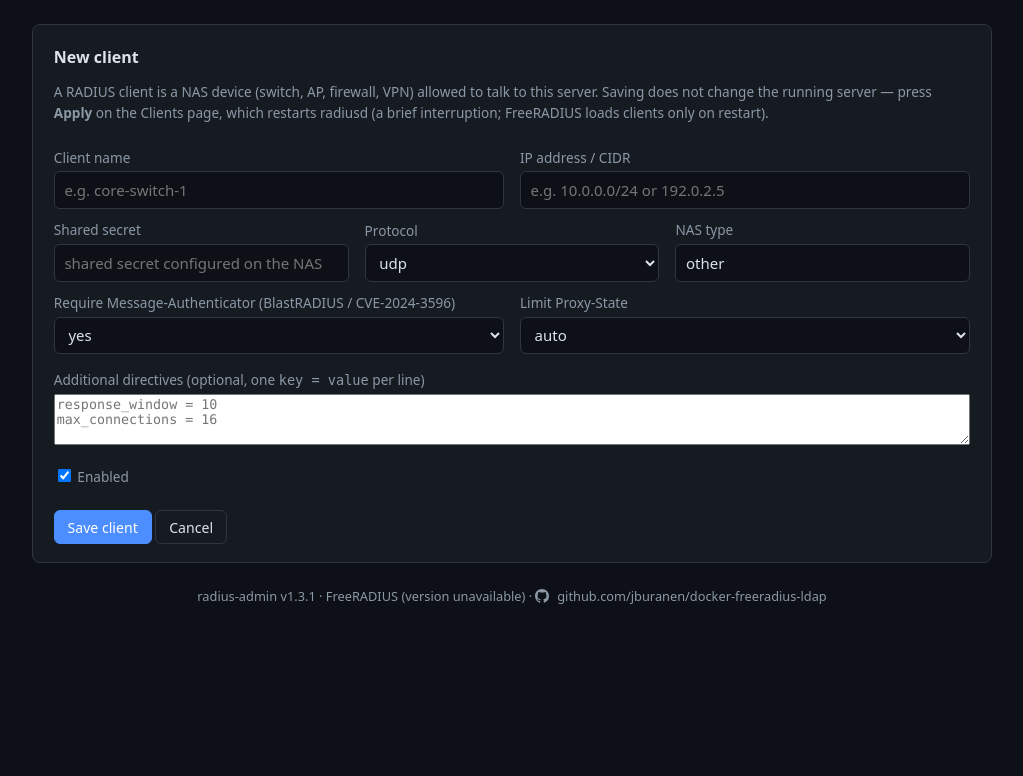
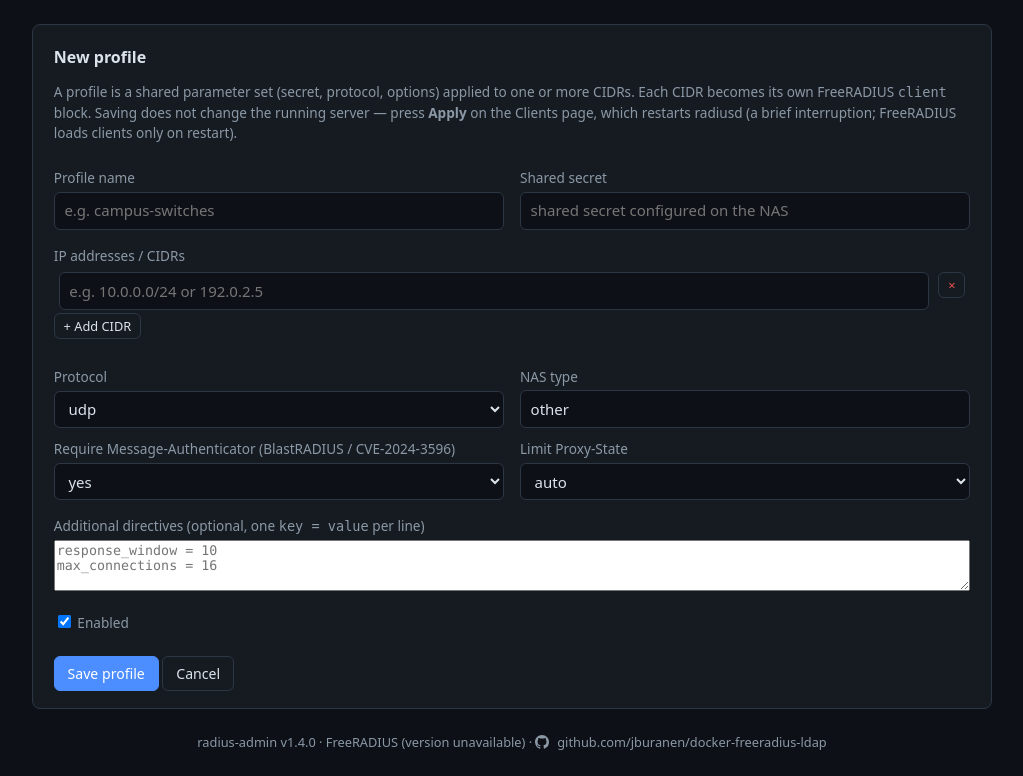
Before and after one commit to jburanen/docker-freeradius-ldap, a Flask app: page /clients/new in a window 1280 px wide. Shown: the part 49-825 px from the top of the page, without its empty margins (128-1151 px from the left). Before the commit the page ends 653 px from the top, so only its background shows below. Run offline with Flask 3, Linux system fonts and the light colour scheme; the visitor is signed in with stand-in values (Sample User, id 1); parts of the project's set-up code (start-up, migrations or seed data) failed here and were passed over.

Commit message:
Model RADIUS clients as profiles (shared params + multiple CIDRs)
A Clients-tab entry is now a "profile": a named parameter set (secret,
proto, nas_type, msg-auth/proxy-state, extra directives) plus a list of
CIDRs. Each CIDR renders as its own client{} block, named <profile> or
<profile>-<n>, all sharing shortname=<profile> so logs identify the
profile. Profile names must be unique (they seed block names). The editor
gains an add/remove CIDR list; the list shows all CIDRs; terminology is
"profile" throughout the tab.

Legacy single-ipaddr clients (<= 1.3, incl. the old seed) migrate to
cidrs:[ipaddr] on load, so upgrades just work (one benign post-upgrade
"pending changes" as the content hash reshapes). Cluster sync carries
over; validate_clients_payload updated for the cidrs shape and now also
rejects duplicate profile names.

Also: land on the Clients tab after login. ADMIN_VERSION 1.4.0.

Co-Authored-By: Claude Opus 4.8 <noreply@anthropic.com>

```diff
--- a/web/app/app.py
+++ b/web/app/app.py
@@ -42,7 +42,7 @@ logging.basicConfig(level=logging.INFO, format="%(asctime)s %(levelname)s %(mess
 log = logging.getLogger("radius-admin")
 
 # Shown in the footer; bump when the panel changes.
-ADMIN_VERSION = "1.3.1"
+ADMIN_VERSION = "1.4.0"
 
 
 def env(name, default=None, required=False):
@@ -127,7 +127,10 @@ ATTR_NAME_RE = re.compile(r"^[A-Za-z0-9][A-Za-z0-9._-]*$")
 UNQUOTED_VALUE_RE = re.compile(r"^[A-Za-z0-9][A-Za-z0-9._-]*$")
 OPERATORS = ("=", ":=", "+=")
 
-# --- RADIUS clients (NAS devices), managed by the Clients tab ---
+# --- Client profiles, managed by the Clients tab ---
+# A profile is a named parameter set (secret, proto, options, ...) plus one or
+# more CIDRs. Each CIDR is rendered as its own FreeRADIUS client{} block, all
+# sharing the profile name as their shortname.
 CLIENT_NAME_RE = re.compile(r"^[A-Za-z0-9][A-Za-z0-9_.-]*$")
 NAS_TYPE_RE = re.compile(r"^[A-Za-z0-9_-]+$")
 # Each free-form extra line must be `directive = value`; no braces (which
@@ -136,13 +139,13 @@ CLIENT_EXTRA_RE = re.compile(r"^[A-Za-z0-9_]+\s*=\s*[^{}\r\n]+$")
 TRISTATE = ("yes", "no", "auto")
 CLIENT_PROTOS = ("udp", "tcp", "*")
 
-# Out-of-box client: the same values the four removed RADIUS_CLIENT_* env
+# Out-of-box profile: the same values the four removed RADIUS_CLIENT_* env
 # vars used to seed. Written on first run; editable in the panel afterwards.
 def default_clients():
     return [{
         "id": uuid.uuid4().hex[:12],
         "name": "default",
-        "ipaddr": "0.0.0.0/0",
+        "cidrs": ["0.0.0.0/0"],
         "secret": "testing123",
         "proto": "udp",
         "nas_type": "other",
@@ -225,8 +228,17 @@ def save_state(state):
     atomic_write(STATE_PATH, json.dumps(state, indent=2))
 
 
+def _migrate_profile(p):
+    """Upgrade a legacy single-`ipaddr` client (<= 1.3) to a `cidrs` profile."""
+    if isinstance(p, dict) and "cidrs" not in p and "ipaddr" in p:
+        p = dict(p)
+        p["cidrs"] = [p.pop("ipaddr")]
+    return p
+
+
 def load_clients():
-    return load_json(CLIENTS_PATH, {"clients": []})["clients"]
+    return [_migrate_profile(p)
+            for p in load_json(CLIENTS_PATH, {"clients": []})["clients"]]
 
 
 def save_clients(clients):
@@ -288,7 +300,7 @@ def write_authorize(rules):
 
 
 # ---------------------------------------------------------------------------
-# clients.conf rendering (RADIUS clients / NAS devices)
+# clients.conf rendering (profile -> one client{} block per CIDR)
 # ---------------------------------------------------------------------------
 
 def _quote_secret(value):
@@ -296,22 +308,37 @@ def _quote_secret(value):
     return f'"{escaped}"'
 
 
-def render_client_block(client):
-    # In FreeRADIUS 3.2 `ipaddr` accepts IPv4, IPv6, and CIDR for both.
-    lines = [f'client {client["name"]} {{']
-    lines.append(f'\tipaddr = {client["ipaddr"]}')
-    lines.append(f'\tproto = {client.get("proto", "udp")}')
-    lines.append(f'\tsecret = {_quote_secret(client["secret"])}')
-    if client.get("nas_type"):
-        lines.append(f'\tnas_type = {client["nas_type"]}')
-    lines.append("\trequire_message_authenticator = "
-                 f'{client.get("require_message_authenticator", "yes")}')
-    lines.append(f'\tlimit_proxy_state = {client.get("limit_proxy_state", "auto")}')
-    for extra in client.get("extra", "").splitlines():
-        if extra.strip():
-            lines.append(f"\t{extra.strip()}")
-    lines.append("}")
-    return "\n".join(lines)
+def profile_cidrs(profile):
+    return [c for c in profile.get("cidrs", []) if str(c).strip()]
+
+
+def render_profile_blocks(profile):
+    """One FreeRADIUS client{} block per CIDR. Block names must be unique, so
+    multi-CIDR profiles get a numeric suffix; all blocks share the profile
+    name as their shortname so logs identify the profile, not the CIDR."""
+    cidrs = profile_cidrs(profile)
+    name = profile["name"]
+    blocks = []
+    for i, cidr in enumerate(cidrs):
+        block_name = name if len(cidrs) == 1 else f"{name}-{i + 1}"
+        # In FreeRADIUS 3.2 `ipaddr` accepts IPv4, IPv6, and CIDR for both.
+        lines = [f'client {block_name} {{']
+        lines.append(f'\tipaddr = {cidr}')
+        if block_name != name:
+            lines.append(f'\tshortname = {name}')
+        lines.append(f'\tproto = {profile.get("proto", "udp")}')
+        lines.append(f'\tsecret = {_quote_secret(profile["secret"])}')
+        if profile.get("nas_type"):
+            lines.append(f'\tnas_type = {profile["nas_type"]}')
+        lines.append("\trequire_message_authenticator = "
+                     f'{profile.get("require_message_authenticator", "yes")}')
+        lines.append(f'\tlimit_proxy_state = {profile.get("limit_proxy_state", "auto")}')
+        for extra in profile.get("extra", "").splitlines():
+            if extra.strip():
+                lines.append(f"\t{extra.strip()}")
+        lines.append("}")
+        blocks.append("\n".join(lines))
+    return blocks
 
 
 def render_clients_conf(clients):
@@ -320,10 +347,12 @@ def render_clients_conf(clients):
         f"# Generated: {datetime.now(timezone.utc).isoformat(timespec='seconds')}",
         "",
     ]
-    for client in clients:
-        if not client.get("enabled", True):
+    for profile in clients:
+        if not profile.get("enabled", True) or not profile_cidrs(profile):
             continue
-        lines.append(render_client_block(client))
+        lines.append(f"# profile: {profile['name']}")
+        for block in render_profile_blocks(profile):
+            lines.append(block)
         lines.append("")
     return "\n".join(lines) + "\n"
 
@@ -640,39 +669,48 @@ def validate_rules_payload(rules):
 
 
 def validate_clients_payload(clients):
-    """Structural check of a pushed client list; returns an error string or
-    None. Mirrors validate_client_form so a peer can't be handed a clients.conf
-    that would crash-loop its radiusd."""
+    """Structural check of a pushed profile list; returns an error string or
+    None. Mirrors validate_profile_form so a peer can't be handed a
+    clients.conf that would crash-loop its radiusd."""
     if not isinstance(clients, list):
         return "clients must be a list"
     if not any(isinstance(c, dict) and c.get("enabled", True) for c in clients):
-        return "at least one enabled client is required"
-    for client in clients:
-        if not isinstance(client, dict):
-            return "client entries must be objects"
-        name = str(client.get("name", ""))
+        return "at least one enabled profile is required"
+    seen = set()
+    for profile in clients:
+        profile = _migrate_profile(profile)
+        if not isinstance(profile, dict):
+            return "profile entries must be objects"
+        name = str(profile.get("name", ""))
         if not CLIENT_NAME_RE.fullmatch(name):
-            return f"invalid client name {name!r}"
-        try:
-            ipaddress.ip_network(str(client.get("ipaddr", "")), strict=False)
-        except ValueError:
-            return f"invalid IP/CIDR in client {name!r}"
-        secret = client.get("secret")
+            return f"invalid profile name {name!r}"
+        if name.lower() in seen:
+            return f"duplicate profile name {name!r}"
+        seen.add(name.lower())
+        cidrs = profile.get("cidrs")
+        if not isinstance(cidrs, list) or not any(str(c).strip() for c in cidrs):
+            return f"profile {name!r} has no CIDRs"
+        for cidr in cidrs:
+            try:
+                ipaddress.ip_network(str(cidr), strict=False)
+            except ValueError:
+                return f"invalid CIDR {cidr!r} in profile {name!r}"
+        secret = profile.get("secret")
         if not isinstance(secret, str) or not secret or "\n" in secret or "\r" in secret:
-            return f"invalid secret in client {name!r}"
-        if client.get("proto", "udp") not in CLIENT_PROTOS:
-            return f"invalid proto in client {name!r}"
-        if client.get("nas_type") and not NAS_TYPE_RE.fullmatch(str(client["nas_type"])):
-            return f"invalid nas_type in client {name!r}"
-        if client.get("require_message_authenticator", "yes") not in TRISTATE:
-            return f"invalid require_message_authenticator in client {name!r}"
-        if client.get("limit_proxy_state", "auto") not in TRISTATE:
-            return f"invalid limit_proxy_state in client {name!r}"
-        for line in str(client.get("extra", "")).splitlines():
+            return f"invalid secret in profile {name!r}"
+        if profile.get("proto", "udp") not in CLIENT_PROTOS:
+            return f"invalid proto in profile {name!r}"
+        if profile.get("nas_type") and not NAS_TYPE_RE.fullmatch(str(profile["nas_type"])):
+            return f"invalid nas_type in profile {name!r}"
+        if profile.get("require_message_authenticator", "yes") not in TRISTATE:
+            return f"invalid require_message_authenticator in profile {name!r}"
+        if profile.get("limit_proxy_state", "auto") not in TRISTATE:
+            return f"invalid limit_proxy_state in profile {name!r}"
+        for line in str(profile.get("extra", "")).splitlines():
             if line.strip() and not CLIENT_EXTRA_RE.fullmatch(line.strip()):
-                return f"invalid extra directive in client {name!r}"
-        client.setdefault("id", uuid.uuid4().hex[:12])
-        client["enabled"] = bool(client.get("enabled", True))
+                return f"invalid extra directive in profile {name!r}"
+        profile.setdefault("id", uuid.uuid4().hex[:12])
+        profile["enabled"] = bool(profile.get("enabled", True))
     return None
 
 
@@ -1010,10 +1048,10 @@ def validate_rule_form(form):
     return rule, errors
 
 
-def validate_client_form(form):
+def validate_profile_form(form):
     errors = []
     name = form.get("name", "").strip()
-    ipaddr = form.get("ipaddr", "").strip()
+    cidrs = [c.strip() for c in form.getlist("cidr") if c.strip()]
     secret = form.get("secret", "")
     proto = form.get("proto", "udp").strip()
     nas_type = form.get("nas_type", "").strip()
@@ -1023,14 +1061,14 @@ def validate_client_form(form):
     enabled = form.get("enabled") == "on"
 
     if not CLIENT_NAME_RE.fullmatch(name):
-        errors.append("Client name is required (letters, digits, . _ - ).")
-    if not ipaddr:
-        errors.append("IP address / CIDR is required.")
-    else:
+        errors.append("Profile name is required (letters, digits, . _ - ).")
+    if not cidrs:
+        errors.append("At least one IP address / CIDR is required.")
+    for cidr in cidrs:
         try:
-            ipaddress.ip_network(ipaddr, strict=False)
+            ipaddress.ip_network(cidr, strict=False)
         except ValueError:
-            errors.append(f"Invalid IP address or CIDR: {ipaddr!r}")
+            errors.append(f"Invalid IP address or CIDR: {cidr!r}")
     if not secret or "\n" in secret or "\r" in secret:
         errors.append("Shared secret is required (single line).")
     if proto not in CLIENT_PROTOS:
@@ -1046,9 +1084,9 @@ def validate_client_form(form):
             errors.append(f"Invalid extra directive: {line.strip()!r} "
                           "(use `directive = value`, no braces).")
 
-    client = {
+    profile = {
         "name": name,
-        "ipaddr": ipaddr,
+        "cidrs": cidrs,
         "secret": secret,
         "proto": proto,
         "nas_type": nas_type,
@@ -1057,7 +1095,13 @@ def validate_client_form(form):
         "extra": extra,
         "enabled": enabled,
     }
-    return client, errors
+    return profile, errors
+
+
+def profile_name_taken(profiles, name, exclude_id=None):
+    lowered = name.strip().lower()
+    return any(p["name"].strip().lower() == lowered and p.get("id") != exclude_id
+               for p in profiles)
 
 
 def pending_changes(rules):
@@ -1132,7 +1176,7 @@ def login():
         if ok:
             session["user"] = username
             log.info("login ok: %s", username)
-            return redirect(url_for("index"))
+            return redirect(url_for("clients_page"))
         time.sleep(1)  # slow down brute force
         flash(message, "error")
     return render_template("login.html")
@@ -1221,7 +1265,7 @@ def rule_toggle(rule_id):
     return redirect(url_for("index"))
 
 
-# --- Clients (RADIUS NAS devices) ---
+# --- Client profiles (parameter set + one or more CIDRs) ---
 
 @app.route("/clients")
 @login_required
@@ -1242,18 +1286,20 @@ def clients_page():
 @login_required
 def client_new():
     if request.method == "POST":
-        client, errors = validate_client_form(request.form)
+        profile, errors = validate_profile_form(request.form)
+        if not errors and profile_name_taken(load_clients(), profile["name"]):
+            errors.append(f"A profile named {profile['name']!r} already exists.")
         if errors:
             for e in errors:
                 flash(e, "error")
-            return render_template("client_edit.html", client=client, protos=CLIENT_PROTOS)
-        client["id"] = uuid.uuid4().hex[:12]
+            return render_template("client_edit.html", profile=profile, protos=CLIENT_PROTOS)
+        profile["id"] = uuid.uuid4().hex[:12]
         clients = load_clients()
-        clients.append(client)
+        clients.append(profile)
         save_clients(clients)
-        flash(f"Client '{client['name']}' saved. Apply to activate it.", "ok")
+        flash(f"Profile '{profile['name']}' saved. Apply to activate it.", "ok")
         return redirect(url_for("clients_page"))
-    return render_template("client_edit.html", client=None, protos=CLIENT_PROTOS)
+    return render_template("client_edit.html", profile=None, protos=CLIENT_PROTOS)
 
 
 @app.route("/clients/<client_id>/edit", methods=["GET", "POST"])
@@ -1264,18 +1310,20 @@ def client_edit(client_id):
     if existing is None:
         abort(404)
     if request.method == "POST":
-        client, errors = validate_client_form(request.form)
+        profile, errors = validate_profile_form(request.form)
+        if not errors and profile_name_taken(clients, profile["name"], client_id):
+            errors.append(f"A profile named {profile['name']!r} already exists.")
         if errors:
             for e in errors:
                 flash(e, "error")
-            client["id"] = client_id
-            return render_template("client_edit.html", client=client, protos=CLIENT_PROTOS)
-        client["id"] = client_id
-        clients[clients.index(existing)] = client
+            profile["id"] = client_id
+            return render_template("client_edit.html", profile=profile, protos=CLIENT_PROTOS)
+        profile["id"] = client_id
+        clients[clients.index(existing)] = profile
         save_clients(clients)
-        flash(f"Client '{client['name']}' updated. Apply to activate the change.", "ok")
+        flash(f"Profile '{profile['name']}' updated. Apply to activate the change.", "ok")
         return redirect(url_for("clients_page"))
-    return render_template("client_edit.html", client=existing, protos=CLIENT_PROTOS)
+    return render_template("client_edit.html", profile=existing, protos=CLIENT_PROTOS)
 
 
 @app.post("/clients/<client_id>/delete")
@@ -1283,7 +1331,7 @@ def client_edit(client_id):
 def client_delete(client_id):
     clients = [c for c in load_clients() if c["id"] != client_id]
     save_clients(clients)
-    flash("Client deleted. Apply to activate the change.", "ok")
+    flash("Profile deleted. Apply to activate the change.", "ok")
     return redirect(url_for("clients_page"))
 
 
@@ -1295,7 +1343,7 @@ def client_toggle(client_id):
         if c["id"] == client_id:
             c["enabled"] = not c.get("enabled", True)
     save_clients(clients)
-    flash("Client toggled. Apply to activate the change.", "ok")
+    flash("Profile toggled. Apply to activate the change.", "ok")
     return redirect(url_for("clients_page"))
 
 
@@ -1305,9 +1353,10 @@ def clients_apply():
     clients = load_clients()
     user = session.get("user")
     peers = load_peers()
-    if not any(c.get("enabled", True) for c in clients):
-        flash("Refusing to apply: no enabled clients means the server would "
-              "reject every request. Add or enable a client first.", "error")
+    if not any(c.get("enabled", True) and profile_cidrs(c) for c in clients):
+        flash("Refusing to apply: no enabled profile with a CIDR means the "
+              "server would reject every request. Add or enable a profile "
+              "first.", "error")
         return redirect(url_for("clients_page"))
     targets = parse_apply_targets(request.form)
     if targets is None:
--- a/web/app/templates/client_edit.html
+++ b/web/app/templates/client_edit.html
@@ -2,46 +2,55 @@
 {% block content %}
 
 <div class="card">
-  <h2>{{ 'Edit client' if client and client.get('id') else 'New client' }}</h2>
-  <p class="muted">A RADIUS client is a NAS device (switch, AP, firewall, VPN)
-  allowed to talk to this server. Saving does not change the running server
-  &mdash; press <strong>Apply</strong> on the Clients page, which restarts
-  radiusd (a brief interruption; FreeRADIUS loads clients only on restart).</p>
+  <h2>{{ 'Edit profile' if profile and profile.get('id') else 'New profile' }}</h2>
+  <p class="muted">A profile is a shared parameter set (secret, protocol,
+  options) applied to one or more CIDRs. Each CIDR becomes its own
+  FreeRADIUS <code>client</code> block. Saving does not change the running
+  server &mdash; press <strong>Apply</strong> on the Clients page, which
+  restarts radiusd (a brief interruption; FreeRADIUS loads clients only on
+  restart).</p>
 
   <form method="post">
     <input type="hidden" name="_csrf" value="{{ csrf_token() }}">
 
     <div class="row">
       <div>
-        <label for="name">Client name</label>
-        <input type="text" id="name" name="name" value="{{ client.name if client else '' }}"
-               placeholder="e.g. core-switch-1">
+        <label for="name">Profile name</label>
+        <input type="text" id="name" name="name" value="{{ profile.name if profile else '' }}"
+               placeholder="e.g. campus-switches">
       </div>
       <div>
-        <label for="ipaddr">IP address / CIDR</label>
-        <input type="text" id="ipaddr" name="ipaddr" value="{{ client.ipaddr if client else '' }}"
-               placeholder="e.g. 10.0.0.0/24 or 192.0.2.5">
+        <label for="secret">Shared secret</label>
+        <input type="text" id="secret" name="secret" value="{{ profile.secret if profile else '' }}"
+               placeholder="shared secret configured on the NAS">
       </div>
     </div>
 
-    <div class="row">
-      <div>
-        <label for="secret">Shared secret</label>
-        <input type="text" id="secret" name="secret" value="{{ client.secret if client else '' }}"
-               placeholder="shared secret configured on the NAS">
-      </div>
+    <label style="margin-top:1rem;">IP addresses / CIDRs</label>
+    <table class="attr-table" id="cidrs">
+      {% set cidrs = profile.cidrs if profile else [] %}
+      {% for c in cidrs %}
+      <tr>
+        <td><input type="text" name="cidr" value="{{ c }}" placeholder="e.g. 10.0.0.0/24 or 192.0.2.5"></td>
+        <td style="width:1%;"><button class="btn small danger" type="button" onclick="this.closest('tr').remove()">&times;</button></td>
+      </tr>
+      {% endfor %}
+    </table>
+    <button class="btn small" type="button" onclick="addCidr()">+ Add CIDR</button>
+
+    <div class="row" style="margin-top:1rem;">
       <div>
         <label for="proto">Protocol</label>
         <select id="proto" name="proto">
           {% for p in protos %}
-          <option value="{{ p }}" {% if client and client.proto == p %}selected{% endif %}>{{ p }}</option>
+          <option value="{{ p }}" {% if profile and profile.proto == p %}selected{% endif %}>{{ p }}</option>
           {% endfor %}
         </select>
       </div>
       <div>
         <label for="nas_type">NAS type</label>
         <input type="text" id="nas_type" name="nas_type"
-               value="{{ client.nas_type if client else 'other' }}" placeholder="other">
+               value="{{ profile.nas_type if profile else 'other' }}" placeholder="other">
       </div>
     </div>
 
@@ -50,7 +59,7 @@
         <label for="require_message_authenticator">Require Message-Authenticator
           <span class="muted">(BlastRADIUS / CVE-2024-3596)</span></label>
         <select id="require_message_authenticator" name="require_message_authenticator">
-          {% set ma = client.require_message_authenticator if client else 'yes' %}
+          {% set ma = profile.require_message_authenticator if profile else 'yes' %}
           {% for v in ['yes', 'no', 'auto'] %}
           <option value="{{ v }}" {% if ma == v %}selected{% endif %}>{{ v }}</option>
           {% endfor %}
@@ -59,7 +68,7 @@
       <div>
         <label for="limit_proxy_state">Limit Proxy-State</label>
         <select id="limit_proxy_state" name="limit_proxy_state">
-          {% set lp = client.limit_proxy_state if client else 'auto' %}
+          {% set lp = profile.limit_proxy_state if profile else 'auto' %}
           {% for v in ['yes', 'no', 'auto'] %}
           <option value="{{ v }}" {% if lp == v %}selected{% endif %}>{{ v }}</option>
           {% endfor %}
@@ -70,18 +79,31 @@
     <label for="extra" style="margin-top:1rem;">Additional directives (optional,
       one <code>key = value</code> per line)</label>
     <textarea id="extra" name="extra" rows="3" style="width:100%; font-family:ui-monospace, Consolas, monospace;"
-              placeholder="response_window = 10&#10;max_connections = 16">{{ client.extra if client else '' }}</textarea>
+              placeholder="response_window = 10&#10;max_connections = 16">{{ profile.extra if profile else '' }}</textarea>
 
     <label style="margin-top:1rem;">
-      <input type="checkbox" name="enabled" {% if not client or client.get('enabled', True) %}checked{% endif %}>
+      <input type="checkbox" name="enabled" {% if not profile or profile.get('enabled', True) %}checked{% endif %}>
       Enabled
     </label>
 
     <div style="margin-top:1.4rem;">
-      <button class="btn primary" type="submit">Save client</button>
+      <button class="btn primary" type="submit">Save profile</button>
       <a class="btn" href="{{ url_for('clients_page') }}">Cancel</a>
     </div>
   </form>
 </div>
 
+<script>
+function addCidr(value) {
+  const table = document.getElementById('cidrs');
+  const row = table.insertRow(-1);
+  row.innerHTML =
+    '<td><input type="text" name="cidr" placeholder="e.g. 10.0.0.0/24 or 192.0.2.5"></td>' +
+    '<td style="width:1%;"><button class="btn small danger" type="button" onclick="this.closest(\'tr\').remove()">&times;</button></td>';
+  if (value !== undefined) row.querySelector('input').value = value;
+}
+// start with one empty CIDR row on a fresh profile
+if (document.querySelectorAll('#cidrs tr').length === 0) addCidr();
+</script>
+
 {% endblock %}
```
Also changed, not shown: CLAUDE.md (+16 -10 lines), web/app/templates/clients.html (+12 -9 lines), .claude/memory/decisions.md, README.md, 1 other file.
